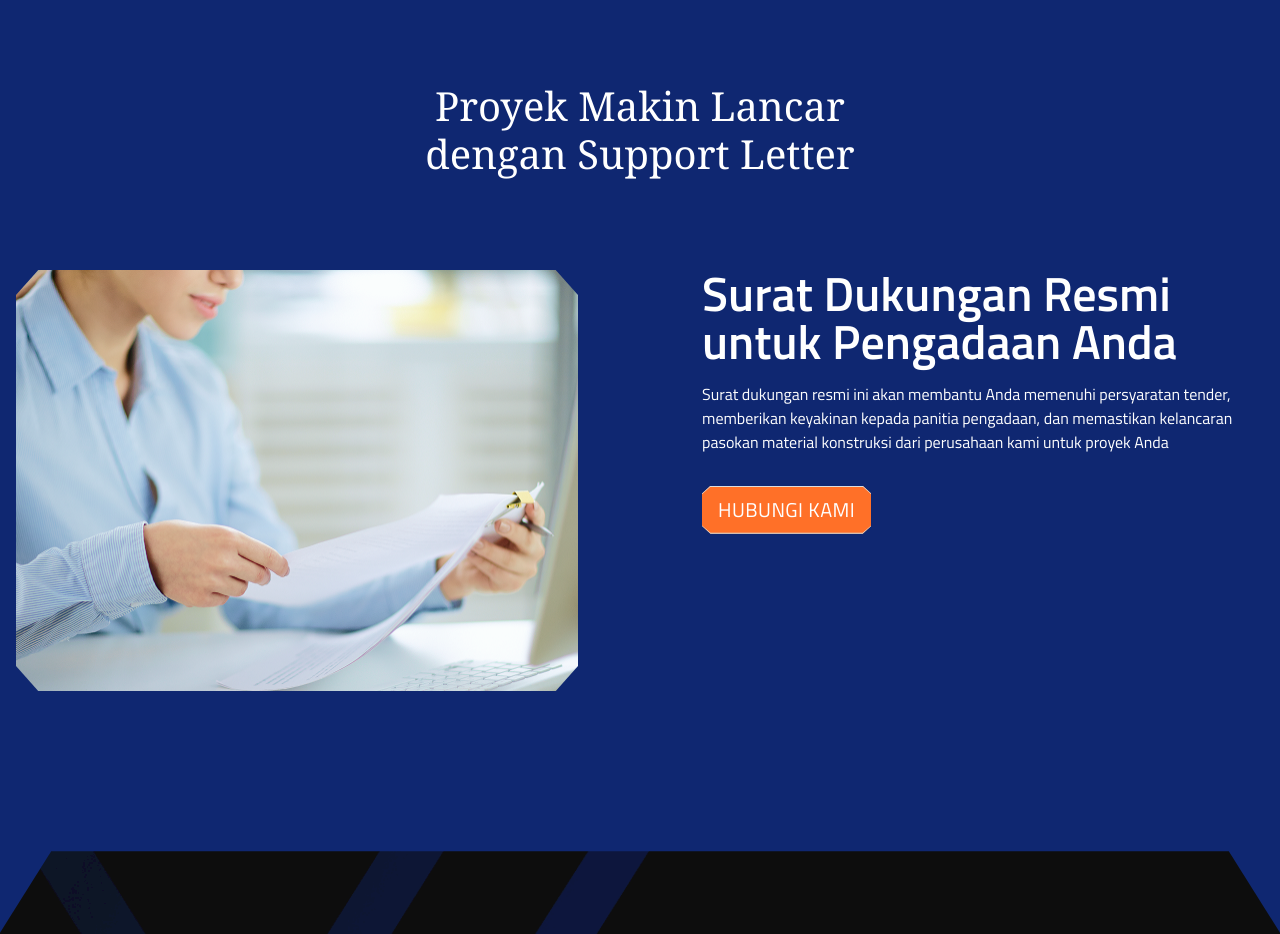
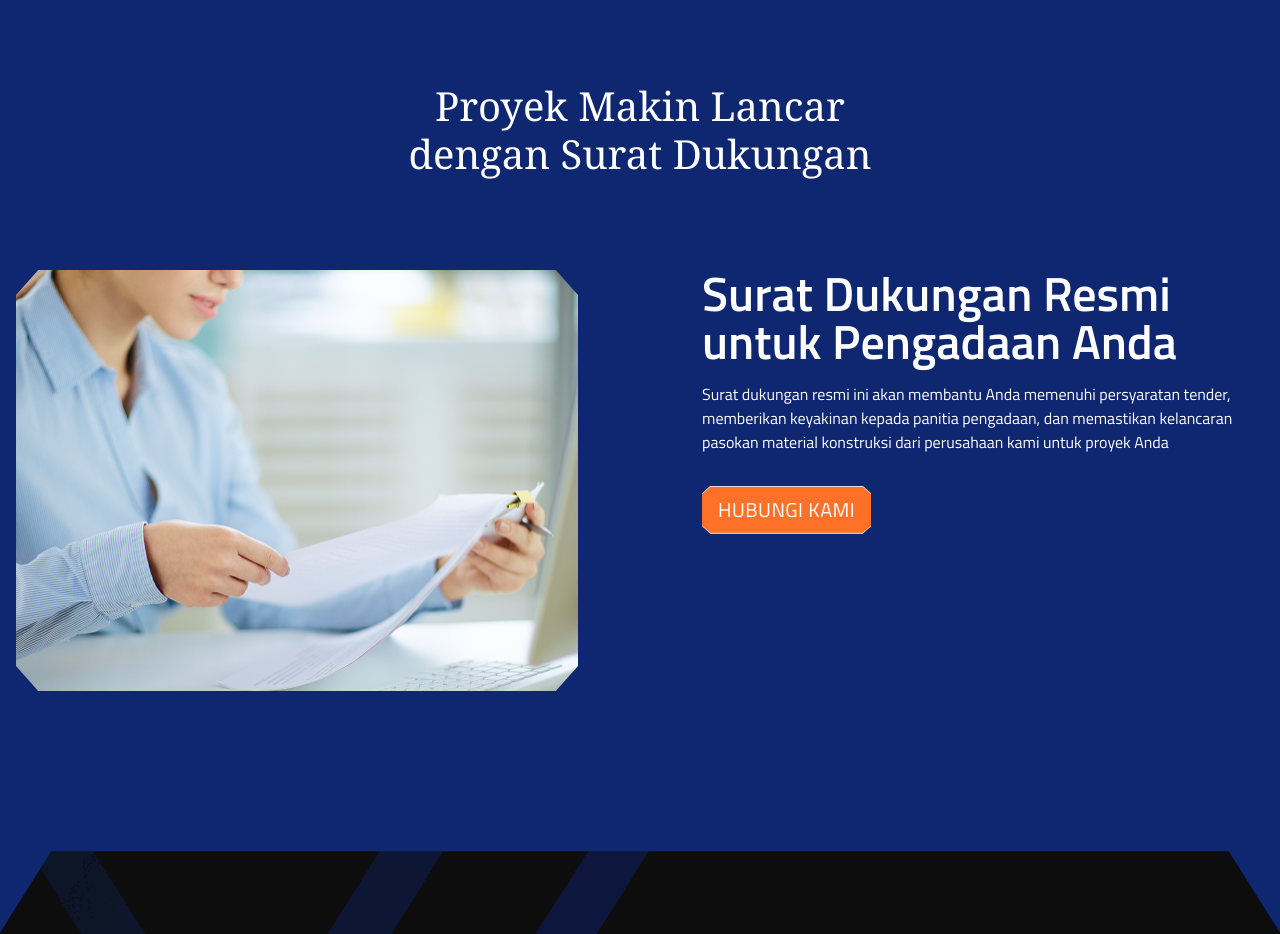
Before and after one commit to wmsmix/wms, a Next.js app: page /products in a window 1280 px wide. Shown: the part 3340-4274 px from the top of the page. Built offline with nearby package versions, Linux system fonts and the light colour scheme; no server answers; the database is empty.

Commit message:
fix: wording support letter
- change support letter into surat dukungan

```diff
--- a/src/components/commons/Navbar.tsx
+++ b/src/components/commons/Navbar.tsx
@@ -182,7 +182,7 @@ const Navbar: React.FC = () => {
                   href="/products#support-letter"
                   className="text-white-base hover:bg-blue-secondary block px-6 py-3 transition-colors"
                 >
-                  Support Letter
+                  Surat Dukungan
                 </Link>
               </div>
             </div>
@@ -419,7 +419,7 @@ const Navbar: React.FC = () => {
                       href="/products#support-letter"
                       className="text-white border-white/5 block border-b pb-6"
                     >
-                      <span className="text-lg">Support Letter</span>
+                      <span className="text-lg">Surat Dukungan</span>
                     </Link>
                   </div>
                 </div>
--- a/src/data/products-page.ts
+++ b/src/data/products-page.ts
@@ -53,7 +53,7 @@ export const defaultProductsPageContent: ProductsPageContent = {
   },
   supportLetter: {
     title: "Proyek Makin Lancar",
-    subtitle: "dengan Support Letter",
+    subtitle: "dengan Surat Dukungan",
     description: "Surat dukungan resmi ini akan membantu Anda memenuhi persyaratan tender, memberikan keyakinan kepada panitia pengadaan, dan memastikan kelancaran pasokan material konstruksi dari perusahaan kami untuk proyek Anda",
     imageSrc: "/images/img-support-letter.png",
     buttonText: "HUBUNGI KAMI",
```
